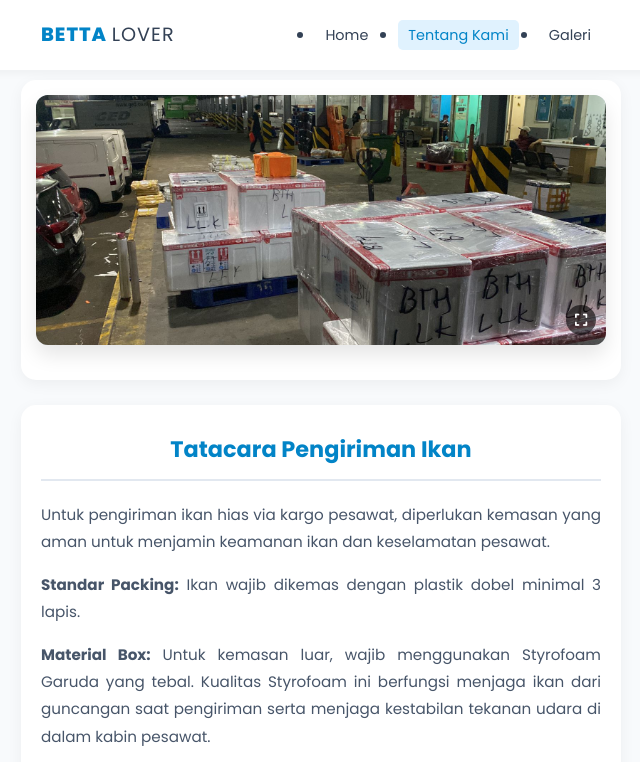
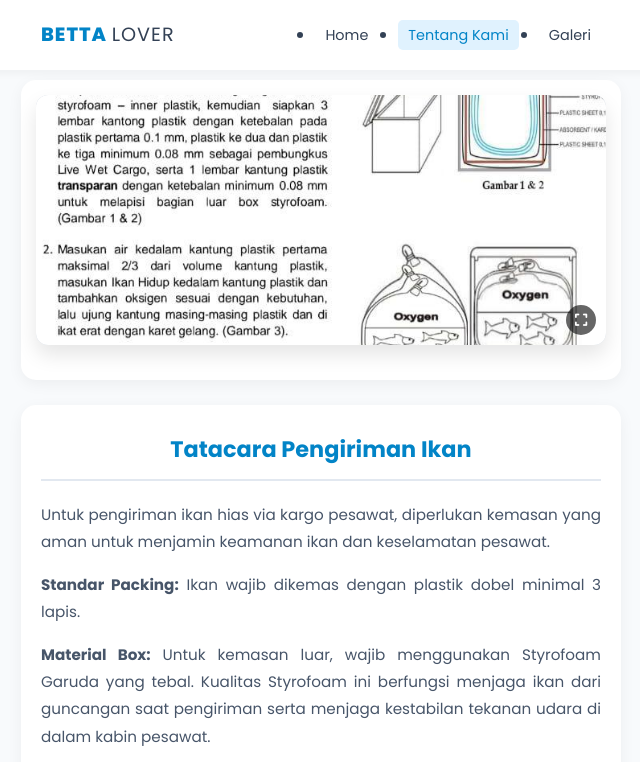
Before and after one commit to aryakamandojeuidi-lab/kirimikan.com, a plain HTML site: page tentang.html in a window 1280 px wide. Shown: the top 762 px of the page, without its empty margins (319-959 px from the left). Drawn offline with Linux system fonts and the light colour scheme.

Commit message:
Update tentang.html

```diff
--- a/tentang.html
+++ b/tentang.html
@@ -125,7 +125,7 @@
         <!-- KARTU 1: FOTO UTAMA -->
         <div class="card" style="padding: 15px;">
             <div class="hero-image-container" onclick="openModal('assets/foto1.jpg')">
-                <img src="assets/foto1.jpg" alt="Tentang Bettalover" onerror="this.src='https://picsum.photos/seed/betta/600/300'">
+                <img src="assets/logo2.jpg" alt="Tentang Bettalover" onerror="this.src='https://picsum.photos/seed/betta/600/300'">
                 <div class="zoom-hint"><i class="fas fa-expand"></i></div>
             </div>
         </div>
```
